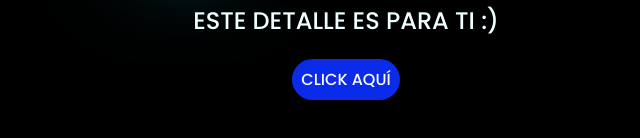
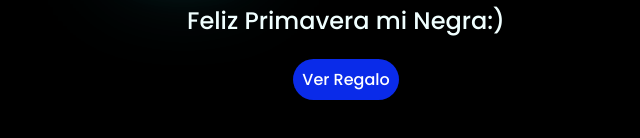
Before and after one commit to ChamiDev/Flores-Amarillas, a plain HTML site: page index.html in a window 1280 px wide. Shown: the part 368-506 px from the top of the page, without its empty margins (302-942 px from the left). Drawn offline with Linux system fonts and the light colour scheme.

Commit message:
Update index.html

```diff
--- a/index.html
+++ b/index.html
@@ -19,11 +19,11 @@
         <span>!</span>
     </div>
     <div class="description">
-        <span>ESTE DETALLE ES PARA TI :)</span>
+        <span>Feliz Primavera mi Negra:)</span>
     </div>
     <div class="button">
         <button class="botones">
-            <a href="flower.html" style="color: #fff;">CLICK AQUÍ</a>
+            <a href="flower.html" style="color: #fff;">Ver Regalo</a>
         </button>
     </div>
 
```
